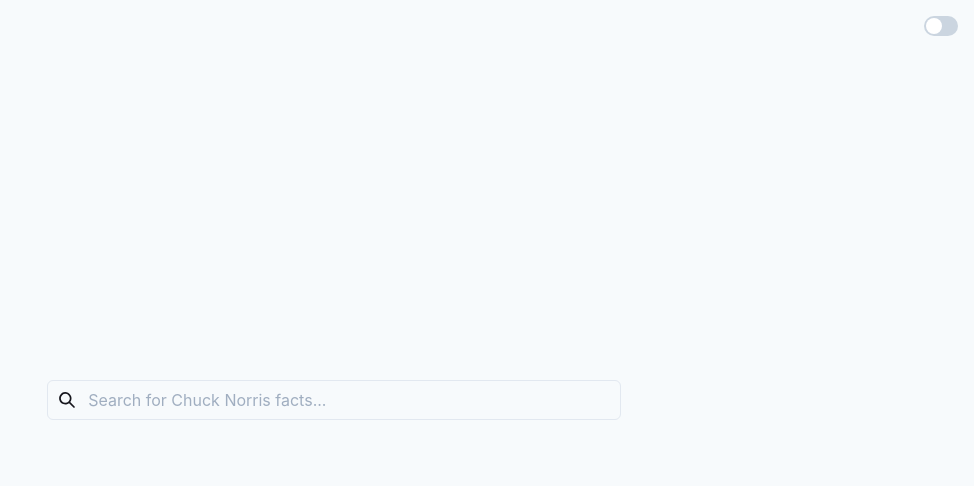
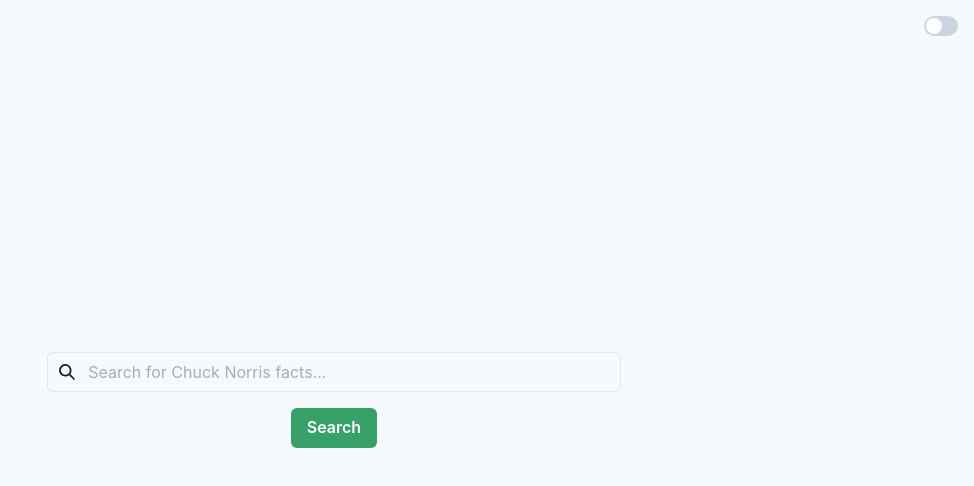
Before and after one commit to TGlide/chuck-norris-facts-nextjs, a Next.js app: page / in a window 1280 px wide. Shown: the top 486 px of the page, without its empty margins (306-1280 px from the left). Built offline with nearby package versions, Linux system fonts and the light colour scheme.

Commit message:
feat(search): form layout

```diff
--- /dev/null
+++ b/src/components/Search.tsx
@@ -0,0 +1,47 @@
+import { SearchIcon } from "@chakra-ui/icons";
+import {
+  Box,
+  Button,
+  Flex,
+  FormControl,
+  Input,
+  InputGroup,
+  InputLeftElement,
+} from "@chakra-ui/react";
+import React, { useState } from "react";
+
+interface SearchBarProps {}
+
+const SearchBar: React.FC<SearchBarProps> = ({}) => {
+  const [inputValue, setInputValue] = useState("");
+
+  return (
+    <Box
+      as="form"
+      display="flex"
+      flexDirection="column"
+      justifyContent="center"
+      alignItems="center"
+      width="100%"
+      onSubmit={(e) => {
+        e.preventDefault();
+      }}
+    >
+      <InputGroup>
+        <InputLeftElement pointerEvents="none">
+          <SearchIcon />
+        </InputLeftElement>
+        <Input
+          placeholder="Search for Chuck Norris facts..."
+          value={inputValue}
+          onChange={(e) => setInputValue(e.target.value)}
+        />
+      </InputGroup>
+      <Button colorScheme="green" mt={4} type="submit">
+        Search
+      </Button>
+    </Box>
+  );
+};
+
+export default SearchBar;
--- a/src/components/SearchBar.tsx
+++ /dev/null
@@ -1,18 +0,0 @@
-import { SearchIcon } from "@chakra-ui/icons";
-import { Input, InputGroup, InputLeftElement } from "@chakra-ui/react";
-import React from "react";
-
-interface SearchBarProps {}
-
-const SearchBar: React.FC<SearchBarProps> = ({}) => {
-  return (
-    <InputGroup>
-      <InputLeftElement pointerEvents="none">
-        <SearchIcon />
-      </InputLeftElement>
-      <Input placeholder="Search for Chuck Norris facts..." />
-    </InputGroup>
-  );
-};
-
-export default SearchBar;
--- a/src/pages/index.tsx
+++ b/src/pages/index.tsx
@@ -1,10 +1,10 @@
 import Container from "../components/Container";
 import DarkModeSwitch from "../components/DarkModeSwitch";
-import SearchBar from "../components/SearchBar";
+import Search from "../components/Search";
 
 const Index = () => (
   <Container height="100vh">
-    <SearchBar />
+    <Search />
     <DarkModeSwitch />
   </Container>
 );
```
